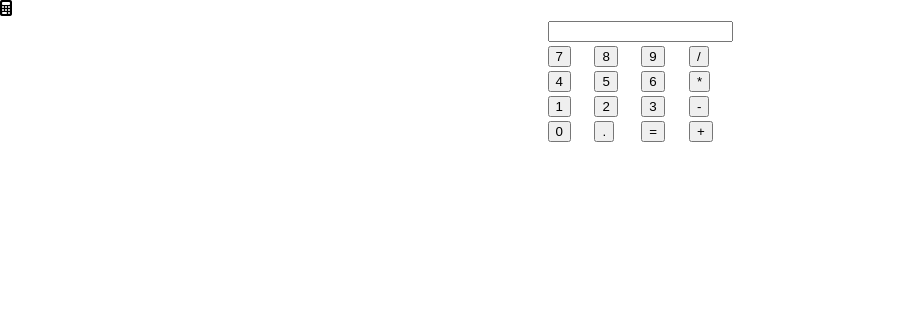
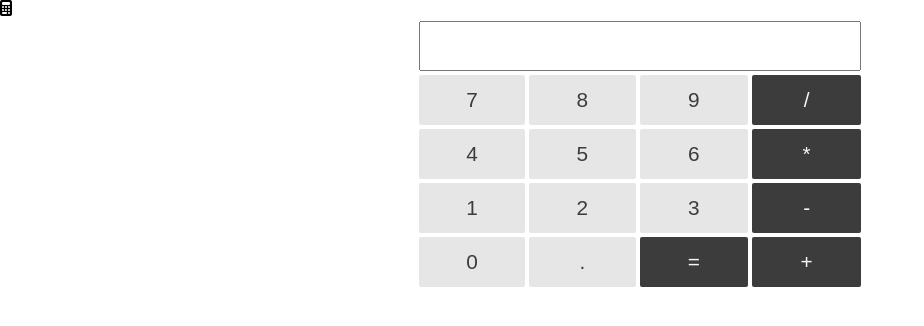
Before and after one commit to lauhs04/formulario.github.io, a plain HTML site: page calculadora.html in a window 1280 px wide. Shown: the whole page, without its empty margins (0-924 px from the left). Drawn offline with Linux system fonts and the light colour scheme.

Commit message:
añadiendo estilos a calculadora

```diff
--- a/calculadora.css
+++ b/calculadora.css
@@ -10,6 +10,33 @@ body{
 }
 
 table{
+    width: 50%;
     margin-left: auto;
     margin-right: auto;
 }
+
+.btnNumero{
+    width: 100%;
+    background-color: #e6e6e6;
+    border-radius: 2px;
+    height: 3.125rem;
+    font-size: 1.3rem;
+    color: #3c3c3c;
+    border-style: none;
+}
+
+.btnOperacion{
+    width: 100%;
+    background-color: #3c3c3c;
+    border-radius: 2px;
+    height: 3.125rem;
+    color: rgb(249, 245, 240);
+    font-size: 1.3rem;
+    border-style: none;
+}
+
+#resultado{
+    width: 100%;
+    box-sizing: border-box;
+    height: 3.125rem;
+}
--- a/calculadora.html
+++ b/calculadora.html
@@ -19,63 +19,63 @@
                     <tbody>
                         <tr>
                             <td colspan="4">
-                                <input type="text" id="resultado" name="resultado">
+                                <input type="text" id="resultado" name="resultado" dir="rtl" readonly>
                             </td>
                         </tr>
                         <tr>
                             <td>
-                                <button type="button" id="btn7">7</button>
+                                <button type="button" id="btn7" class="btnNumero">7</button>
                             </td>
                             <td>
-                                <button type="button" id="btn8">8</button>
+                                <button type="button" id="btn8" class="btnNumero">8</button>
                             </td>
                             <td>
-                                <button type="button" id="btn9">9</button>
+                                <button type="button" id="btn9" class="btnNumero">9</button>
                             </td>
                             <td>
-                                <button type="button" id="btnDivision">/</button>
+                                <button type="button" id="btnDivision" class="btnOperacion">/</button>
                             </td>
                         </tr>
                         <tr>
                             <td>
-                                <button type="button" id="btn4">4</button>
+                                <button type="button" id="btn4" class="btnNumero">4</button>
                             </td>
                             <td>
-                                <button type="button" id="btn5">5</button>
+                                <button type="button" id="btn5" class="btnNumero">5</button>
                             </td>
                             <td>
-                                <button type="button" id="btn6">6</button>
+                                <button type="button" id="btn6" class="btnNumero">6</button>
                             </td>
                             <td>
-                                <button type="button" id="btnMultiplicacion">*</button>
+                                <button type="button" id="btnMultiplicacion" class="btnOperacion">*</button>
                             </td>
                         </tr>
                         <tr>
                             <td>
-                                <button type="button" id="btn1">1</button>
+                                <button type="button" id="btn1" class="btnNumero">1</button>
                             </td>
                             <td>
-                                <button type="button" id="btn2">2</button>
+                                <button type="button" id="btn2" class="btnNumero">2</button>
                             </td>
                             <td>
-                                <button type="button" id="btn3">3</button>
+                                <button type="button" id="btn3" class="btnNumero">3</button>
                             </td>
                             <td>
-                                <button type="button" id="btnResta">-</button>
+                                <button type="button" id="btnResta" class="btnOperacion">-</button>
                             </td>
                         </tr>
                         <tr>
                             <td>
-                                <button type="button" id="btn0">0</button>
+                                <button type="button" id="btn0" class="btnNumero">0</button>
                             </td>
                             <td>
-                                <button type="button" id="btnPunto">.</button>
+                                <button type="button" id="btnPunto" class="btnNumero">.</button>
                             </td>
                             <td>
-                                <button type="button" id="btnCalcularResultado">=</button>
+                                <button type="button" id="btnCalcularResultado" class="btnOperacion">=</button>
                             </td>
                             <td>
-                                <button type="button" id="btnSuma">+</button>
+                                <button type="button" id="btnSuma" class="btnOperacion">+</button>
                             </td>
                         </tr>
                     </tbody>
```
